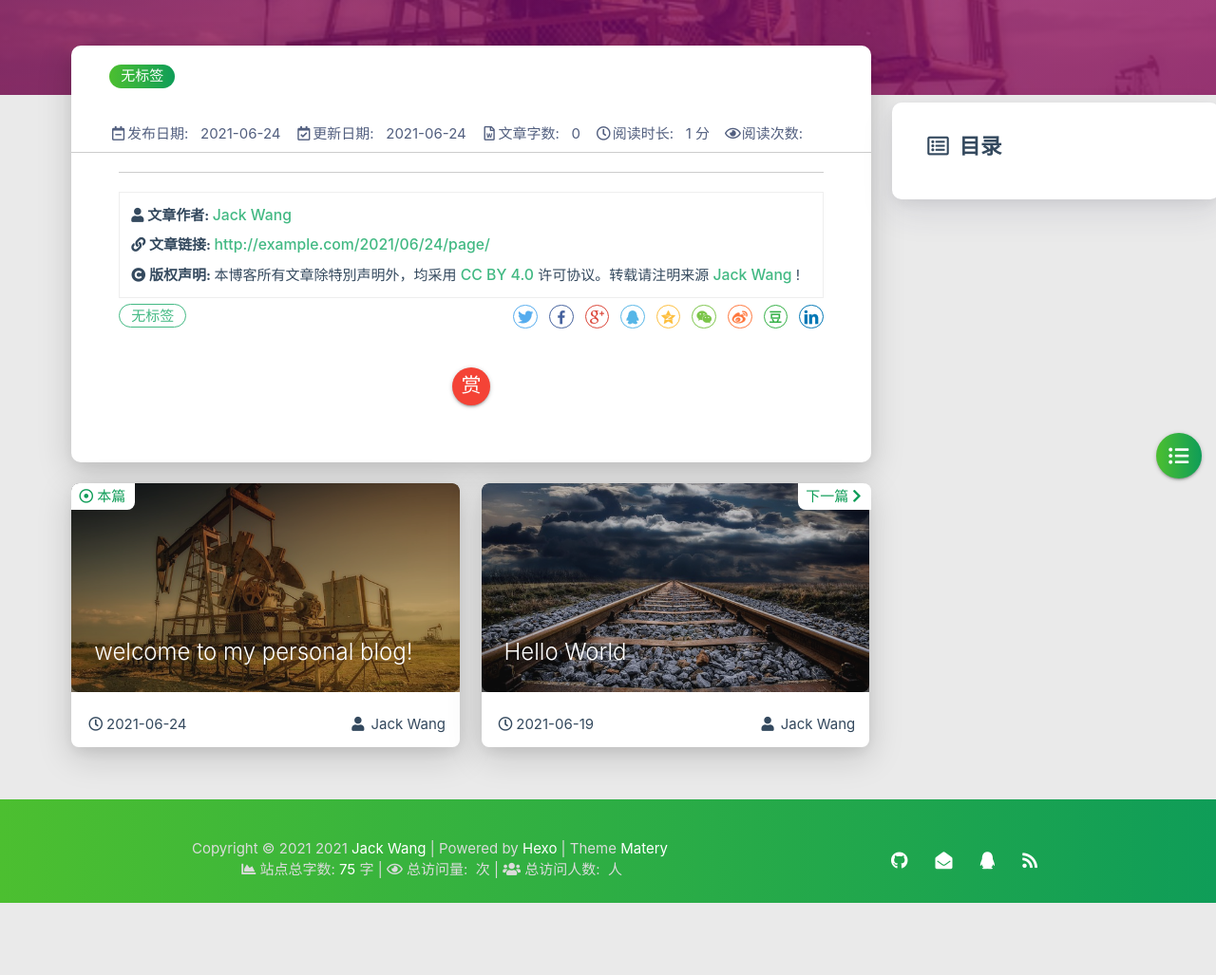
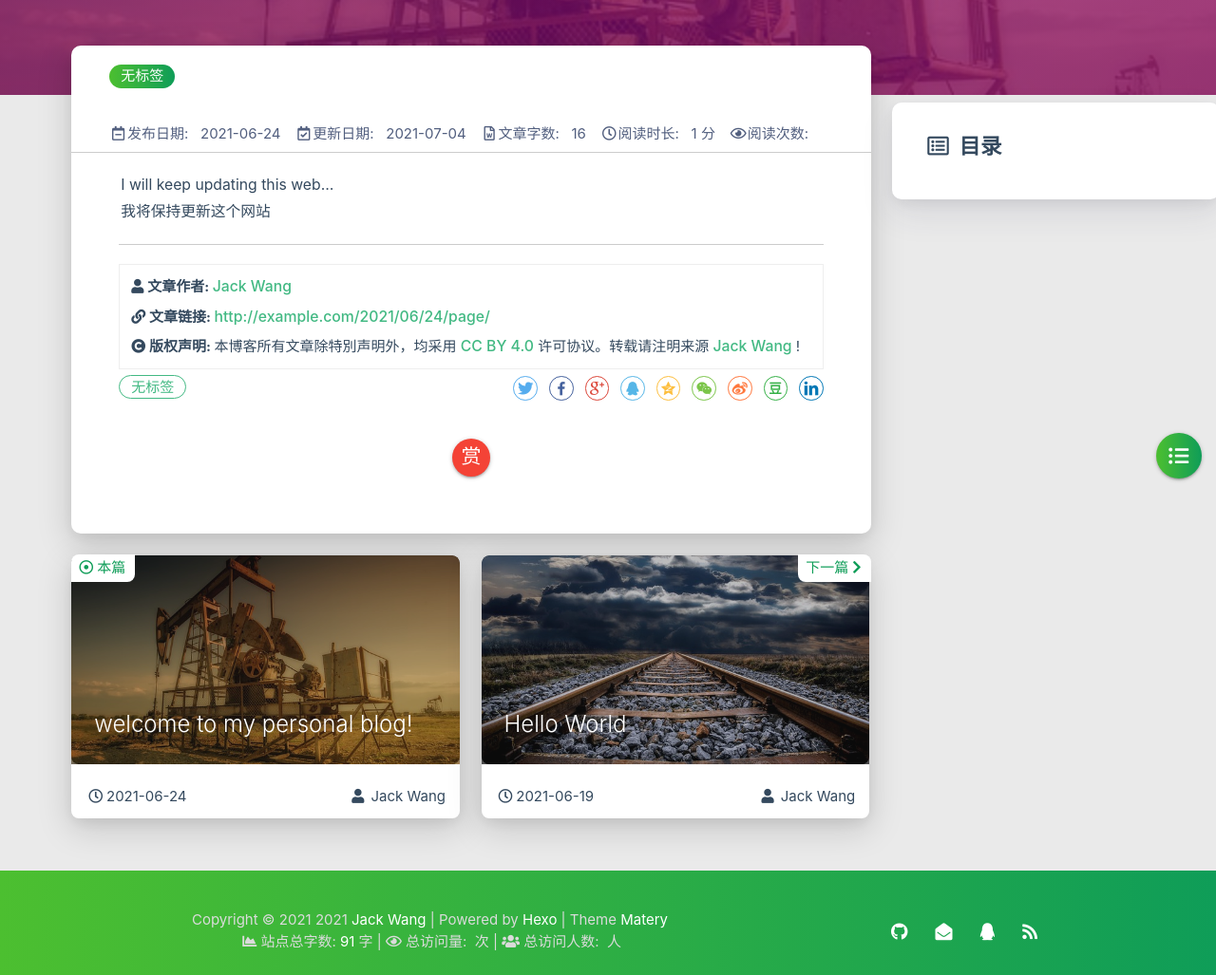
Before and after one commit to zz-hh/zz-hh.github.io, a plain HTML site: page 2021/06/24/page/index.html in a window 1280 px wide. Shown: the part 220-1247 px from the top of the page at 95% size. Before the commit the page ends 1171 px from the top, so only its background shows below. Drawn offline with Linux system fonts and the light colour scheme; some packages are replaced by stand-ins of ours; a script that the page names is missing.

Commit message:
Site updated: 2021-07-04 13:02:10

```diff
--- a/2021/06/24/page/index.html
+++ b/2021/06/24/page/index.html
@@ -451,14 +451,14 @@
 
                 <div class="post-date info-break-policy">
                     <i class="far fa-calendar-check fa-fw"></i>更新日期:&nbsp;&nbsp;
-                    2021-06-24
+                    2021-07-04
                 </div>
 
 
 
                 <div class="info-break-policy">
                     <i class="far fa-file-word fa-fw"></i>文章字数:&nbsp;&nbsp;
-                    0
+                    16
                 </div>
 
 
@@ -485,6 +485,7 @@
 
         <div class="card-content article-card-content">
             <div id="articleContent">
+                <p>I will keep updating this web…<br>我将保持更新这个网站</p>
 
 
             </div>
@@ -985,7 +986,7 @@
             <br>
 
             &nbsp;<i class="fas fa-chart-area"></i>&nbsp;站点总字数:&nbsp;<span
-                class="white-color">75</span>&nbsp;字
+                class="white-color">91</span>&nbsp;字
 
 
 
--- a/search.xml
+++ b/search.xml
@@ -8,7 +8,7 @@
       <link href="/2021/06/24/page/"/>
       <url>/2021/06/24/page/</url>
 
-        <content type="html"><![CDATA[]]></content>
+        <content type="html"><![CDATA[<p>I will keep updating this web…<br>我将保持更新这个网站</p>]]></content>
 
 
 
```
Also changed, not shown: 2021/06/19/hello-world/index.html (+1 -1 lines), about/index.html (+1 -1 lines), archives/2021/06/index.html (+2 -1 lines), archives/2021/index.html (+2 -1 lines), archives/index.html (+2 -1 lines), atom.xml (+10 -2 lines), categories/index.html (+1 -1 lines), contact/index.html (+1 -1 lines), friends/index.html (+1 -1 lines), index.html (+4 -1 lines), tags/index.html (+1 -1 lines).
